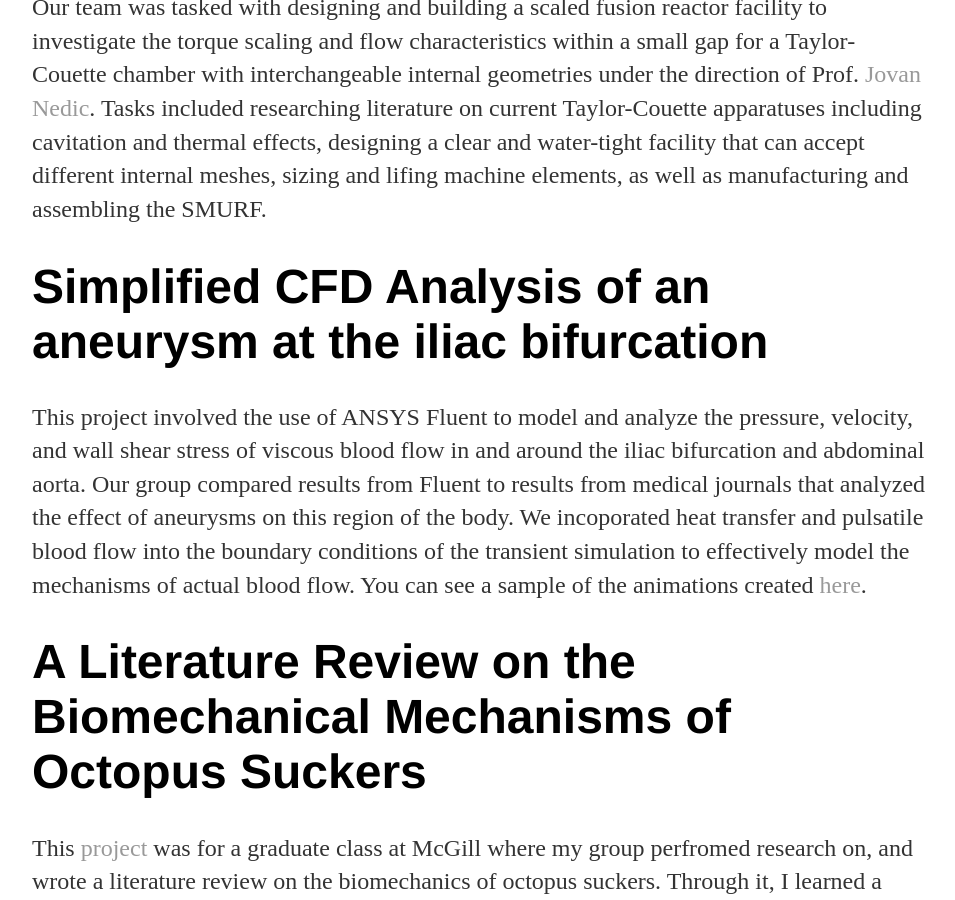
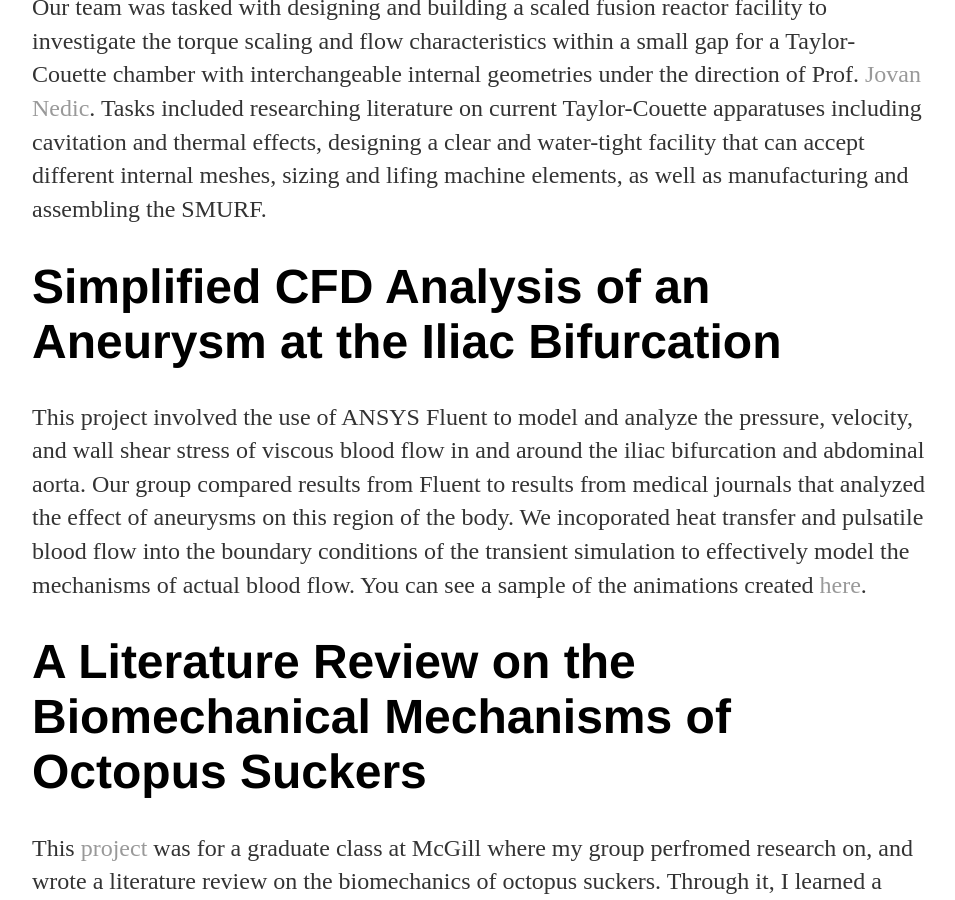
Before and after one commit to nikkoong/nikkoong.github.io, a Jekyll site: the page built from projects/index.md, in a window 1280 px wide and 900 px high, scrolled down 1336 px. Shown: the whole window, without its empty margins (160-1115 px from the left). Built offline with Jekyll 4.4.1, drawn with Linux system fonts in a browser that asks for light colours.

```diff
--- a/projects/index.md
+++ b/projects/index.md
@@ -13,7 +13,7 @@ I'll be updating this page with different projects that I've been working on. Ma
 
 This was my McGill University capstone design project for the academic year 2019-2020. Our team was tasked with designing and building a scaled fusion reactor facility to investigate the torque scaling and flow characteristics within a small gap for a Taylor-Couette chamber with interchangeable internal geometries under the direction of Prof. [Jovan Nedic](https://www.mcgill.ca/mecheng/people/staff/jovan-nedic). Tasks included researching literature on current Taylor-Couette apparatuses including cavitation and thermal effects, designing a clear and water-tight facility that can accept different internal meshes, sizing and lifing machine elements, as well as manufacturing and assembling the SMURF.
 
-# Simplified CFD Analysis of an aneurysm at the iliac bifurcation
+# Simplified CFD Analysis of an Aneurysm at the Iliac Bifurcation
 
 This project involved the use of ANSYS Fluent to model and analyze the pressure, velocity, and wall shear stress of viscous blood flow in and around the iliac bifurcation and abdominal aorta. Our group compared results from Fluent to results from medical journals that analyzed the effect of aneurysms on this region of the body. We incoporated heat transfer and pulsatile blood flow into the boundary conditions of the transient simulation to effectively model the mechanisms of actual blood flow. You can see a sample of the animations created [here](https://drive.google.com/file/d/1g600vlKsBh_z9s-iOwtEf-17UIQ9KaVV/view?usp=sharing).
 
```
